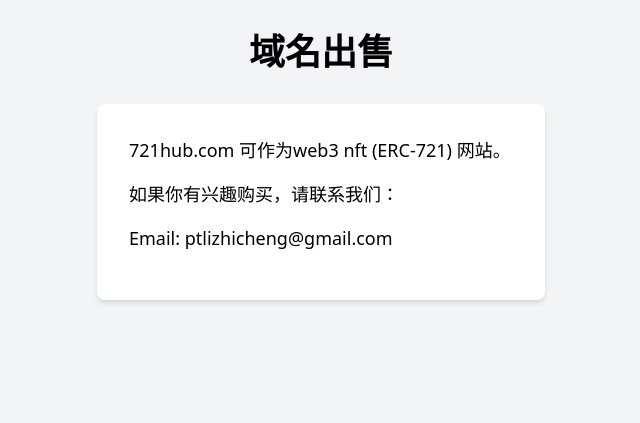
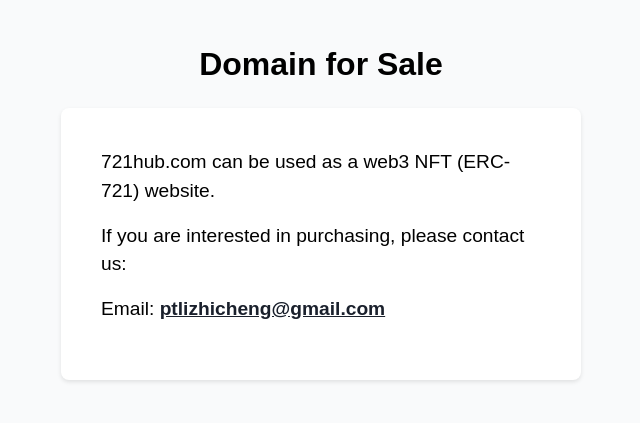
Before and after one commit to ptlzc/domain-721hub.com, a plain HTML site: page index.html in a window 1280 px wide. Shown: the whole page, without its empty margins (319-959 px from the left). Drawn offline with nearby package versions, Linux system fonts and the light colour scheme.

Commit message:
Update index.html

```diff
--- a/index.html
+++ b/index.html
@@ -6,17 +6,72 @@
   <meta name="viewport" content="width=device-width, initial-scale=1.0">
   <title>域名出售</title>
   <link href="https://cdn.jsdelivr.net/npm/tailwindcss@2.2.19/dist/tailwind.min.css" rel="stylesheet">
+  <style>
+    body {
+      background-color: #f9fafb;
+      font-family: Arial, sans-serif;
+    }
+
+    .container {
+      max-width: 600px;
+      margin: 0 auto;
+      padding: 40px;
+    }
+
+    .title {
+      font-size: 2rem;
+      font-weight: bold;
+      text-align: center;
+      margin-bottom: 20px;
+    }
+
+    .card {
+      background-color: #ffffff;
+      border-radius: 8px;
+      box-shadow: 0 2px 4px rgba(0, 0, 0, 0.1);
+      padding: 40px;
+    }
+
+    .card p {
+      font-size: 1.2rem;
+      margin-bottom: 16px;
+    }
+
+    .card a {
+      color: #1a202c;
+      font-weight: bold;
+      text-decoration: underline;
+    }
+  </style>
 </head>
 
-<body class="bg-gray-100">
-  <div class="container mx-auto py-8">
-    <h1 class="text-4xl font-bold text-center mb-8">域名出售</h1>
-    <div class="max-w-md mx-auto bg-white rounded-lg shadow-md p-8">
-      <p class="text-lg mb-4">721hub.com 可作为web3 nft (ERC-721) 网站。</p>
-      <p class="text-lg mb-4">如果你有兴趣购买，请联系我们：</p>
-      <p class="text-lg mb-4">Email: <a href="mailto:ptlizhicheng@gmail.com">ptlizhicheng@gmail.com</a></p>
+<body>
+  <div class="container">
+    <h1 class="title">域名出售</h1>
+    <div class="card">
+      <p>721hub.com 可作为web3 nft (ERC-721) 网站。</p>
+      <p>如果你有兴趣购买，请联系我们：</p>
+      <p>Email: <a href="mailto:ptlizhicheng@gmail.com">ptlizhicheng@gmail.com</a></p>
     </div>
   </div>
+
+  <script>
+    // 获取浏览器语言
+    var userLang = navigator.language || navigator.userLanguage;
+
+    // 判断语言并设置页面内容
+    if (userLang.includes("zh")) {
+      document.querySelector(".title").textContent = "域名出售";
+      document.querySelectorAll(".card p")[0].textContent = "721hub.com 可作为web3 nft (ERC-721) 网站。";
+      document.querySelectorAll(".card p")[1].textContent = "如果你有兴趣购买，请联系我们：";
+      document.querySelectorAll(".card p")[2].innerHTML = "Email: <a href='mailto:ptlizhicheng@gmail.com'>ptlizhicheng@gmail.com</a>";
+    } else {
+      document.querySelector(".title").textContent = "Domain for Sale";
+      document.querySelectorAll(".card p")[0].textContent = "721hub.com can be used as a web3 NFT (ERC-721) website.";
+      document.querySelectorAll(".card p")[1].textContent = "If you are interested in purchasing, please contact us:";
+      document.querySelectorAll(".card p")[2].innerHTML = "Email: <a href='mailto:ptlizhicheng@gmail.com'>ptlizhicheng@gmail.com</a>";
+    }
+  </script>
 </body>
 
 </html>
```
